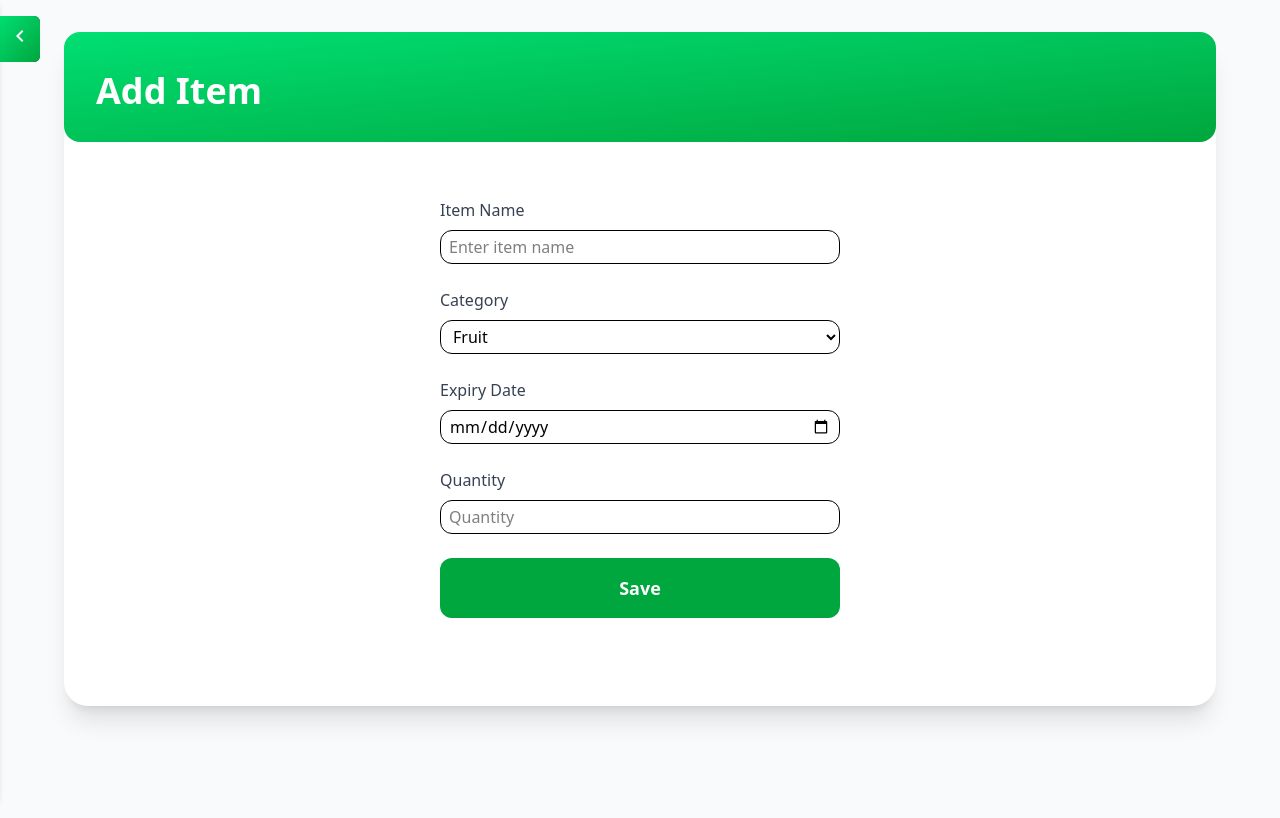
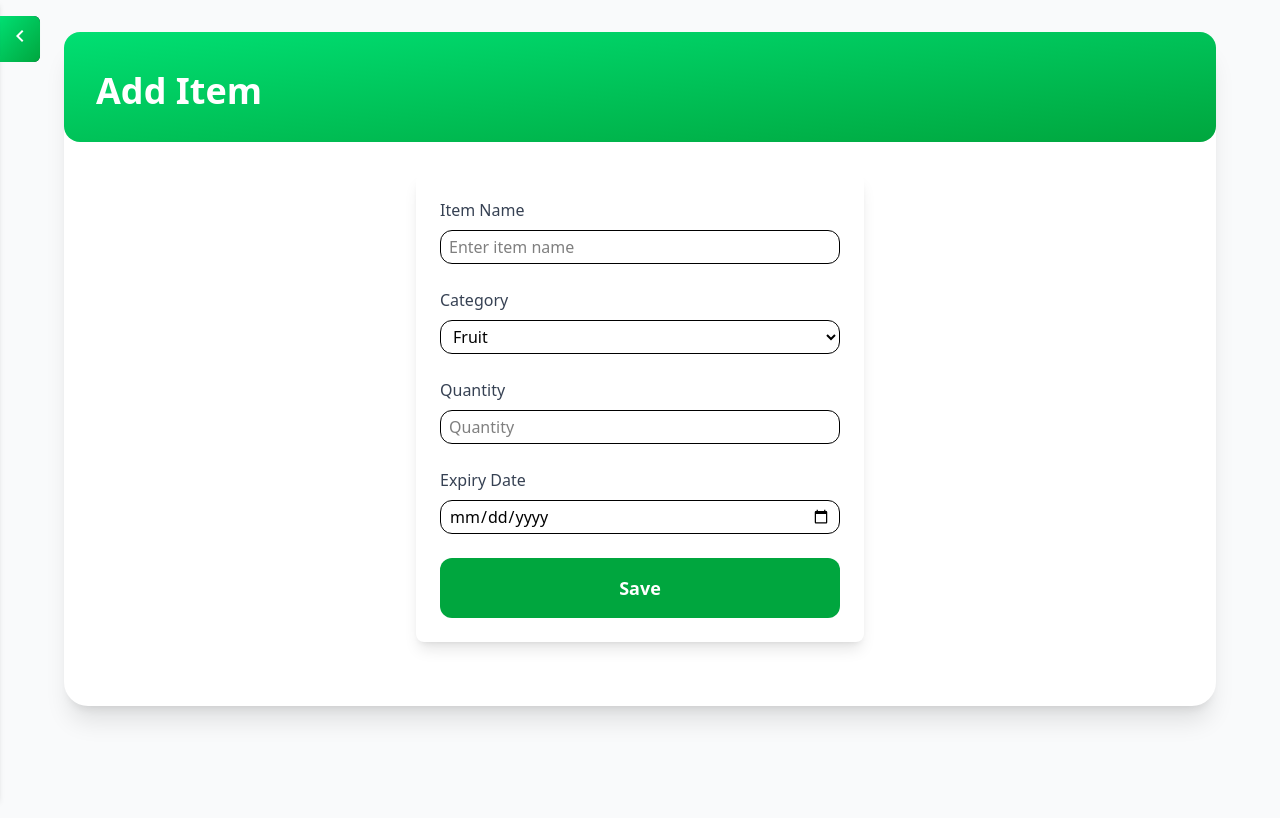
Before and after one commit to angushay42/Group-4, a Django app: template src/expiry/templates/expiry/add_item.html in a window 1280 px wide. Run offline with Django 5.2, Linux system fonts and the light colour scheme; the template is opened without the code that fills it: values that come from a table or form of the project are taken from there, others are empty; parts of the project's set-up code (start-up, migrations or seed data) failed here and were passed over; some libraries are stand-ins or nearby versions.

Commit message:
Built darkmode interface as well as unifying all labels / order of form inputs

```diff
--- a/src/Users/static/css/dist/styles.css
+++ b/src/Users/static/css/dist/styles.css
@@ -8,21 +8,26 @@
     --font-mono: ui-monospace, SFMono-Regular, Menlo, Monaco, Consolas, 'Liberation Mono', 'Courier New',
     monospace;
     --color-red-100: oklch(93.6% 0.032 17.717);
+    --color-red-300: oklch(80.8% 0.114 19.571);
     --color-red-400: oklch(70.4% 0.191 22.216);
     --color-red-500: oklch(63.7% 0.237 25.331);
     --color-red-600: oklch(57.7% 0.245 27.325);
     --color-red-700: oklch(50.5% 0.213 27.518);
+    --color-red-900: oklch(39.6% 0.141 25.723);
     --color-green-200: oklch(92.5% 0.084 155.995);
     --color-green-400: oklch(79.2% 0.209 151.711);
     --color-green-500: oklch(72.3% 0.219 149.579);
     --color-green-600: oklch(62.7% 0.194 149.214);
     --color-green-700: oklch(52.7% 0.154 150.069);
     --color-green-800: oklch(44.8% 0.119 151.328);
+    --color-green-900: oklch(39.3% 0.095 152.535);
     --color-slate-100: oklch(96.8% 0.007 247.896);
     --color-slate-300: oklch(86.9% 0.022 252.894);
     --color-slate-800: oklch(27.9% 0.041 260.031);
     --color-gray-50: oklch(98.5% 0.002 247.839);
     --color-gray-200: oklch(92.8% 0.006 264.531);
+    --color-gray-300: oklch(87.2% 0.01 258.338);
+    --color-gray-400: oklch(70.7% 0.022 261.325);
     --color-gray-500: oklch(55.1% 0.027 264.364);
     --color-gray-600: oklch(44.6% 0.03 256.802);
     --color-gray-700: oklch(37.3% 0.034 259.733);
@@ -453,6 +458,12 @@
   }
   .gap-10 {
     gap: calc(var(--spacing) * 10);
+  }
+  .gap-12 {
+    gap: calc(var(--spacing) * 12);
+  }
+  .gap-30 {
+    gap: calc(var(--spacing) * 30);
   }
   .gap-37 {
     gap: calc(var(--spacing) * 37);
@@ -1082,6 +1093,21 @@
       width: calc(var(--spacing) * 80);
     }
   }
+  .dark\:border-gray-600 {
+    &:where(.dark, .dark *) {
+      border-color: var(--color-gray-600);
+    }
+  }
+  .dark\:border-gray-700 {
+    &:where(.dark, .dark *) {
+      border-color: var(--color-gray-700);
+    }
+  }
+  .dark\:bg-gray-700 {
+    &:where(.dark, .dark *) {
+      background-color: var(--color-gray-700);
+    }
+  }
   .dark\:bg-gray-800 {
     &:where(.dark, .dark *) {
       background-color: var(--color-gray-800);
@@ -1090,6 +1116,106 @@
   .dark\:bg-gray-900 {
     &:where(.dark, .dark *) {
       background-color: var(--color-gray-900);
+    }
+  }
+  .dark\:bg-green-700 {
+    &:where(.dark, .dark *) {
+      background-color: var(--color-green-700);
+    }
+  }
+  .dark\:bg-red-600 {
+    &:where(.dark, .dark *) {
+      background-color: var(--color-red-600);
+    }
+  }
+  .dark\:bg-red-900\/50 {
+    &:where(.dark, .dark *) {
+      background-color: color-mix(in srgb, oklch(39.6% 0.141 25.723) 50%, transparent);
+      @supports (color: color-mix(in lab, red, red)) {
+        background-color: color-mix(in oklab, var(--color-red-900) 50%, transparent);
+      }
+    }
+  }
+  .dark\:from-green-600 {
+    &:where(.dark, .dark *) {
+      --tw-gradient-from: var(--color-green-600);
+      --tw-gradient-stops: var(--tw-gradient-via-stops, var(--tw-gradient-position), var(--tw-gradient-from) var(--tw-gradient-from-position), var(--tw-gradient-to) var(--tw-gradient-to-position));
+    }
+  }
+  .dark\:from-green-900 {
+    &:where(.dark, .dark *) {
+      --tw-gradient-from: var(--color-green-900);
+      --tw-gradient-stops: var(--tw-gradient-via-stops, var(--tw-gradient-position), var(--tw-gradient-from) var(--tw-gradient-from-position), var(--tw-gradient-to) var(--tw-gradient-to-position));
+    }
+  }
+  .dark\:to-gray-800 {
+    &:where(.dark, .dark *) {
+      --tw-gradient-to: var(--color-gray-800);
+      --tw-gradient-stops: var(--tw-gradient-via-stops, var(--tw-gradient-position), var(--tw-gradient-from) var(--tw-gradient-from-position), var(--tw-gradient-to) var(--tw-gradient-to-position));
+    }
+  }
+  .dark\:to-green-800 {
+    &:where(.dark, .dark *) {
+      --tw-gradient-to: var(--color-green-800);
+      --tw-gradient-stops: var(--tw-gradient-via-stops, var(--tw-gradient-position), var(--tw-gradient-from) var(--tw-gradient-from-position), var(--tw-gradient-to) var(--tw-gradient-to-position));
+    }
+  }
+  .dark\:text-gray-200 {
+    &:where(.dark, .dark *) {
+      color: var(--color-gray-200);
+    }
+  }
+  .dark\:text-gray-300 {
+    &:where(.dark, .dark *) {
+      color: var(--color-gray-300);
+    }
+  }
+  .dark\:text-red-300 {
+    &:where(.dark, .dark *) {
+      color: var(--color-red-300);
+    }
+  }
+  .dark\:text-red-400 {
+    &:where(.dark, .dark *) {
+      color: var(--color-red-400);
+    }
+  }
+  .dark\:text-white {
+    &:where(.dark, .dark *) {
+      color: var(--color-white);
+    }
+  }
+  .dark\:placeholder-gray-400 {
+    &:where(.dark, .dark *) {
+      &::placeholder {
+        color: var(--color-gray-400);
+      }
+    }
+  }
+  .dark\:shadow-black\/30 {
+    &:where(.dark, .dark *) {
+      --tw-shadow-color: color-mix(in srgb, #000 30%, transparent);
+      @supports (color: color-mix(in lab, red, red)) {
+        --tw-shadow-color: color-mix(in oklab, color-mix(in oklab, var(--color-black) 30%, transparent) var(--tw-shadow-alpha), transparent);
+      }
+    }
+  }
+  .dark\:hover\:bg-green-600 {
+    &:where(.dark, .dark *) {
+      &:hover {
+        @media (hover: hover) {
+          background-color: var(--color-green-600);
+        }
+      }
+    }
+  }
+  .dark\:hover\:bg-red-500 {
+    &:where(.dark, .dark *) {
+      &:hover {
+        @media (hover: hover) {
+          background-color: var(--color-red-500);
+        }
+      }
     }
   }
   .dark\:md\:shadow-2xl {
--- a/src/expiry/forms.py
+++ b/src/expiry/forms.py
@@ -112,8 +112,9 @@ class AddItem(forms.Form):
     item_name = forms.CharField(
         required=True,
         max_length=50,
+        label="Item Name",
         widget=forms.TextInput(attrs={
-            'class':    'border w-full text-base px-2 py-1 focus:outline-none '
+            'class':    'border w-full text-base px-2 py-1 focus:outline-none dark:bg-gray-700 dark:border-gray-600 dark:text-white dark:placeholder-gray-400 '
                         'focus:ring-0 focus:border-green-600 rounded-xl',
             'placeholder': 'Enter item name'
         })
@@ -122,8 +123,9 @@ class AddItem(forms.Form):
     item_category = forms.ChoiceField(
         required=True,
         choices= Item.ITEM_CHOICES,
+        label="Category",
         widget=forms.Select(attrs={
-            'class':    'border w-full text-base px-2 py-1 focus:outline-none '
+            'class':    'border w-full text-base px-2 py-1 focus:outline-none  dark:bg-gray-700 dark:border-gray-600 dark:text-white dark:placeholder-gray-400'
                         'focus:ring-0 focus:border-green-600 rounded-xl',
             'placeholder': 'e.g., Fruit, Dairy, Vegetables'
         })
@@ -133,7 +135,7 @@ class AddItem(forms.Form):
         min_value=1,
         required=True,
         widget=forms.NumberInput(attrs={
-            'class':    'border w-full text-base px-2 py-1 focus:outline-none '
+            'class':    'border w-full text-base px-2 py-1 focus:outline-none dark:bg-gray-700 dark:border-gray-600 dark:text-white dark:placeholder-gray-400'
                         'focus:ring-0 focus:border-green-600 rounded-xl',
             'placeholder': 'Quantity'
         })
@@ -142,7 +144,7 @@ class AddItem(forms.Form):
     expiry_date = forms.DateField(
         required=True,
         widget=forms.DateInput(attrs={
-            'class':    'border w-full text-base px-2 py-1 focus:outline-none '
+            'class':    'border w-full text-base px-2 py-1 focus:outline-none  dark:bg-gray-700 dark:border-gray-600 dark:text-white dark:placeholder-gray-400'
                         'focus:ring-0 focus:border-green-600 rounded-xl',
             'placeholder': 'YYYY-MM-DD',
             'type': 'date',
@@ -174,14 +176,16 @@ class SettingsForm(forms.Form):
     notification_days = forms.MultipleChoiceField(
         choices=Days,
         widget=forms.CheckboxSelectMultiple(attrs={
-            'class': 'w-4 h-4 text-green-600 bg-neutral-secondary-medium border-default-medium rounded focus:ring-green-500 focus:ring-2'
+            'class': 'w-4 h-4 text-green-600 bg-neutral-secondary-medium border-default-medium rounded dark:border-gray-600 focus:ring-green-500 focus:ring-2'
         }),
         required=False,
     )
 
     notification_time = forms.TimeField(
         required=False  ,
-        widget=forms.TimeInput(attrs={}),
+        widget=forms.TimeInput(attrs={
+            'class': "dark:bg-gray-700 dark:border-gray-600 dark:text-white"
+        }),
         initial = time(9,30)
     )
 
--- a/src/expiry/templates/expiry/add_item.html
+++ b/src/expiry/templates/expiry/add_item.html
@@ -3,7 +3,7 @@
 {% block content %}
 
 
-<div class="relative bg-gradient-to-br from-green-400 to-green-600 -m-8 mb-0 p-8 pb-6 md:rounded-2xl">
+<div class="relative bg-gradient-to-br from-green-400 to-green-600 dark:from-green-600 dark:to-green-800 -m-8 mb-0 p-8 pb-6 md:rounded-2xl">
     <div class="flex justify-between items-center">
         <h1 class="text-white text-3xl md:text-4xl md:font-bold">Add Item</h1>
         <div class="w-13.5 h-13.5"></div>
@@ -11,58 +11,60 @@
 </div>
 
     <div class="container mx-auto px-4 py-8">
-        <div class="max-w-md mx-auto bg-white rounded-lg p-6">
+        <div class="max-w-md mx-auto bg-white dark:bg-gray-800 rounded-lg p-6 shadow-lg dark:shadow-black/30">
 
             <form method="POST" class="space-y-6">
                 {% csrf_token %}
 
                 <div>
-                    <label for="{{ form.item_name.id_for_label }}" class="block text-base font-medium text-gray-700 mb-2">
+                    <label for="{{ form.item_name.id_for_label }}" class="block text-base font-medium text-gray-700 dark:text-gray-200 mb-2">
                         Item Name
                     </label>
                     {{ form.item_name }}
                     {% if form.item_name.errors %}
-                        <p class="mt-1 text-sm text-red-600">{{ form.item_name.errors.0 }}</p>
+                        <p class="mt-1 text-sm text-red-600 dark:text-red-400">{{ form.item_name.errors.0 }}</p>
                     {% endif %}
                 </div>
 
                 <div>
-                    <label for="{{ form.item_category.id_for_label }}" class="block text-base font-medium text-gray-700 mb-2">
+                    <label for="{{ form.item_category.id_for_label }}" class="block text-base font-medium text-gray-700 dark:text-gray-200 mb-2">
                         Category
                     </label>
                     {{ form.item_category }}
                     {% if form.item_category.errors %}
-                        <p class="mt-1 text-sm text-red-600">{{ form.item_category.errors.0 }}</p>
+                        <p class="mt-1 text-sm text-red-600 dark:text-red-400">{{ form.item_category.errors.0 }}</p>
                     {% endif %}
                 </div>
 
                 <div>
-                    <label for="{{ form.expiry_date.id_for_label }}" class="block text-base font-medium text-gray-700 mb-2">
+                    <label for="{{ form.quantity.id_for_label }}" class="block text-base font-medium text-gray-700 dark:text-gray-200 mb-2">
+                        Quantity
+                    </label>
+                    {{ form.quantity }}
+                    {% if form.quantity.errors %}
+                        <p class="mt-1 text-sm text-red-600 dark:text-red-400">{{ form.quantity.errors.0 }}</p>
+                    {% endif %}
+                </div>
+
+                <div>
+                    <label for="{{ form.expiry_date.id_for_label }}" class="block text-base font-medium text-gray-700 dark:text-gray-200 mb-2">
                         Expiry Date
                     </label>
                     {{ form.expiry_date }}
                     {% if form.expiry_date.errors %}
-                        <p class="mt-1 text-sm text-red-600">{{ form.expiry_date.errors.0 }}</p>
+                        <p class="mt-1 text-sm text-red-600 dark:text-red-400">{{ form.expiry_date.errors.0 }}</p>
                     {% endif %}
                 </div>
 
-                <div>
-                    <label for="{{ form.quantity.id_for_label }}" class="block text-base font-medium text-gray-700 mb-2">
-                        Quantity
-                    </label>
-                    {{ form.quantity }}
-                    {% if form.quantity.errors %}
-                        <p class="mt-1 text-sm text-red-600">{{ form.quantity.errors.0 }}</p>
-                    {% endif %}
-                </div>
+
 
                 {% if form.non_field_errors %}
-                    <div class="p-3 rounded-lg bg-red-100 text-red-700">
+                    <div class="p-3 rounded-lg bg-red-100 dark:bg-red-900/50 text-red-700 dark:text-red-300">
                         {{ form.non_field_errors }}
                     </div>
                 {% endif %}
 
-                <button type="submit" class="w-full bg-green-600 hover:bg-green-700 text-white font-semibold text-lg py-4 px-6 rounded-xl transition duration-200">
+                <button type="submit" class="w-full bg-green-600 hover:bg-green-700 dark:bg-green-700 dark:hover:bg-green-600 text-white font-semibold text-lg py-4 px-6 rounded-xl transition duration-200">
                     Save
                 </button>
             </form>
--- a/src/expiry/templates/expiry/sidebar.html
+++ b/src/expiry/templates/expiry/sidebar.html
@@ -3,7 +3,7 @@
 <!-- Desktop Sidebar -->
 <nav
         id="sidebar"
-        class="hidden md:block fixed top-0 left-0 h-full bg-gradient-to-br from-green-400 to-green-600 text-white p-10 shadow-md w-64 md:w-72 lg:w-80 -translate-x-full transition-transform duration-300 ease-in-out origin-left z-[1000]"
+        class="hidden md:block fixed top-0 left-0 h-full dark:shadow-black/30 dark:from-green-600 dark:to-green-800 bg-gradient-to-br from-green-400 to-green-600 text-white p-10 shadow-md w-64 md:w-72 lg:w-80 -translate-x-full transition-transform duration-300 ease-in-out origin-left z-[1000]"
 >
 
 
@@ -62,7 +62,7 @@
     <button
             id="toggleBtn"
             onclick="toggleSidebar()"
-            class="absolute top-4 right-0 translate-x-full bg-gradient-to-br from-green-400 to-green-600 text-white p-2 rounded-r-md"
+            class="absolute top-4 right-0 translate-x-full bg-gradient-to-br from-green-400 to-green-600 dark:from-green-600 dark:to-green-800 text-white p-2 rounded-r-md"
     >
         <span class="material-symbols-outlined" id="toggleIcon">chevron_left</span>
     </button>
@@ -72,13 +72,13 @@
 <button
         id="menuBtn"
         onclick="toggleSidebar()"
-        class="hidden md:block fixed top-4 left-0 bg-gray-800 text-white p-2 rounded-r-md z-10"
+        class="hidden md:block fixed top-4 left-0 bg-gray-800 text-white p-2 rounded-r-md z-10 dark:bg-gray-700"
 >
     <span class="material-symbols-outlined">menu</span>
 </button>
 
 <!-- Mobile Bottom Navigation -->
-<nav class="md:hidden fixed bottom-0 left-0 right-0 bg-gradient-to-br from-green-400 to-green-600 text-white shadow-lg z-[1000]">
+<nav class="md:hidden fixed bottom-0 dark:from-green-600 dark:to-green-800 left-0 right-0 bg-gradient-to-br dark:shadow-black/30 from-green-400 to-green-600 text-white shadow-lg z-[1000]">
     <ul class="flex justify-around items-center py-2">
         <li>
             <a href="/dashboard"
```
Also changed, not shown: src/expiry/templates/expiry/dashboard.html (+8 -12 lines), src/expiry/templates/expiry/edit_item.html (+4 -4 lines), src/expiry/templates/expiry/items.html (+5 -5 lines), src/expiry/templates/expiry/settings.html (+9 -9 lines), src/tests.txt (+32 -0 lines), src/db.sqlite3.
